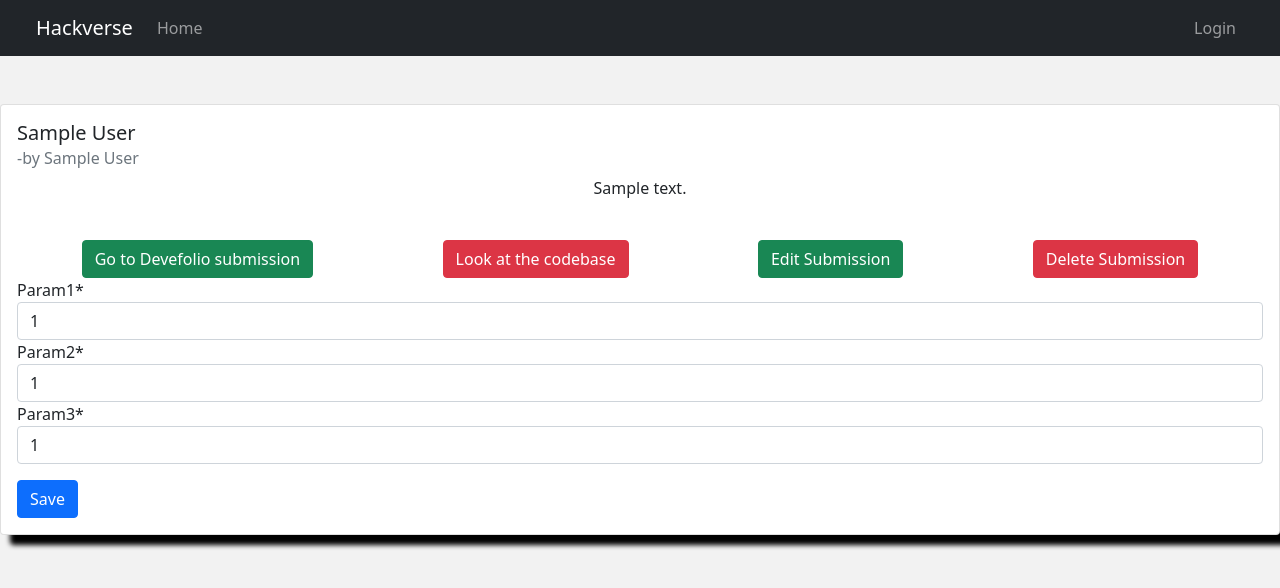
After one commit to aritrasinha108/hackverse-judging, a Django app: page /auth/submissions/1 in a window 1280 px wide. The commit adds this page. Shown: the top 588 px of the page. Run offline with Django 4.2, Linux system fonts and the light colour scheme; tables that the repository leaves empty hold one stand-in row (values such as "Sample post"); some libraries are stand-ins or nearby versions.

Commit message:
Add Judging Params and marking features

```diff
--- a/accounts/forms.py
+++ b/accounts/forms.py
@@ -1,8 +1,9 @@
-from dataclasses import fields
+from dataclasses import field, fields
+from wsgiref.validate import validator
 from django import forms
 from django.contrib.auth.forms import UserCreationForm, UserChangeForm
 from .models import User,Submissions
-
+from django.core.validators import MinValueValidator, MaxValueValidator
 from crispy_forms.helper import FormHelper
 from crispy_forms.layout import Submit
 
@@ -21,3 +22,8 @@ class SubmissionForm(forms.ModelForm):
     class Meta:
         model = Submissions
         fields = ['title', 'description', 'devfolio_link', 'codebase_link', 'team_name', 'member_name', 'member_email', 'member_phone']
+
+class JudgementForm(forms.ModelForm):
+    class Meta:
+        model = Submissions
+        fields = ['param1', 'param2', 'param3']
--- a/accounts/models.py
+++ b/accounts/models.py
@@ -1,5 +1,7 @@
+from wsgiref.validate import validator
 from django.db import models
 from django.contrib.auth.models import AbstractUser
+from django.core.validators import MinValueValidator, MaxValueValidator
 
 # Create your models here.
 
@@ -15,6 +17,12 @@ class Submissions(models.Model):
     member_name = models.CharField(blank=False, max_length=30)
     member_email = models.EmailField()
     member_phone = models.CharField(max_length=13)
+    judge = models.ManyToManyField(User)
+    validator = [ MinValueValidator(0), MaxValueValidator(100)]
+    param1 = models.IntegerField(validators=validator , default=0)
+    param2 = models.IntegerField(validators=validator, default=0)
+    param3 = models.IntegerField(validators=validator, default=0)
+    total = models.IntegerField(default=0)
 
 
     def __str__(self):
--- a/accounts/urls.py
+++ b/accounts/urls.py
@@ -8,4 +8,5 @@ urlpatterns = [
     path('submissions/new', views.create_submission, name="Create"),
     path('submissions/<int:sub_id>/edit', views.edit_submission, name="Edit"),
     path('submissions/<int:sub_id>/delete', views.delete_submission, name="Delete"),
+    path('submissions/<int:sub_id>', views.view_submission, name="ViewSub"),
 ]
--- a/accounts/views.py
+++ b/accounts/views.py
@@ -1,6 +1,6 @@
 from django.shortcuts import render,redirect
 from django.contrib.admin.views.decorators import staff_member_required
-from .forms import NewUserCreationForm, SubmissionForm
+from .forms import NewUserCreationForm, SubmissionForm, JudgementForm
 from .models import Submissions
 # Create your views here.
 
@@ -56,3 +56,14 @@ def edit_submission(request,sub_id):
 def delete_submission(request, sub_id):
     Submissions.objects.filter(id=sub_id).delete()
     return redirect('/auth/submissions')
+
+def view_submission(request,sub_id):
+  submission = Submissions.objects.get(pk = sub_id)
+  if request.method == 'POST':
+        judgeform = JudgementForm(request.POST, instance=submission)
+        if judgeform.is_valid():
+            submission.total = judgeform.cleaned_data['param1'] + judgeform.cleaned_data['param2'] + judgeform.cleaned_data['param3']
+            judgeform.save()
+            submission.save()
+  form = JudgementForm(instance= submission)
+  return render(request, 'accounts/view_submission.html', {'submission': submission,'form':form})
--- a/hackverse_judging/settings.py
+++ b/hackverse_judging/settings.py
@@ -79,8 +79,8 @@ DATABASES = {
     'default': {
        'ENGINE': 'django.db.backends.mysql',
         'NAME': 'hackverse_judging',
-        'USER': '',
-        'PASSWORD': '',
+        'USER': 'MYSELF',
+        'PASSWORD': 'JohnyInglis02*',
         'HOST': 'localhost',
         'PORT': '3306',
     }
--- /dev/null
+++ b/templates/accounts/view_submission.html
@@ -0,0 +1,32 @@
+{% extends 'base.html' %}
+
+{% load crispy_forms_tags %}
+
+{% block title %}
+{{ submission.title }}
+{% endblock %}
+
+
+{% block content %}
+<div class="card my-5" style="box-shadow:10px 10px 5px black;" data-id="<%= book.id %>">
+    <div class="card-body">
+        <h5 class="card-title font-weight-bold">{{submission.title}}</h5>
+        <h6 class="card-subtitle mb-2 text-muted"> -by {{submission.team_name}} </h6>
+        <p class="card-text text-center font-italic">{{ submission.description }}</p>
+           <br>
+            <div class="d-flex flex-row justify-content-around">
+            <a href="{{submission.devfolio_link}}" target="_blank" class="btn btn-success">Go to Devefolio submission</a>
+            <a href="{{submission.codebase_link}}" target="_blank" class="btn btn-danger">Look at the codebase</a>
+            <a href="/auth/submissions/{{submission.id}}/edit" class="btn btn-success">Edit Submission</a>
+            <a href="/auth/submissions/{{submission.id}}/delete" class="btn btn-danger">Delete Submission</a>
+            </div>
+                <form method="post">
+                    {% csrf_token %}
+
+                    {{ form | crispy }}
+
+                    <button type="submit" class="btn btn-primary mt-3">Save</button>
+                </form>
+    </div>
+</div>
+{% endblock %}
--- a/templates/base.html
+++ b/templates/base.html
@@ -23,7 +23,7 @@
           <div class="collapse navbar-collapse" id="navbarTogglerDemo02">
             <ul class="navbar-nav me-auto mb-2 mb-lg-0">
               <li class="nav-item">
-                <a class="nav-link" aria-current="page" href="/">Home</a>
+                <a class="nav-link" aria-current="page" href="/auth/submissions">Home</a>
               </li>
             </ul>
             <div>
```
Also changed, not shown: templates/accounts/view_submissions.html (+15 -7 lines), accounts/migrations/0003_submissions_judge.py (added), accounts/migrations/0004_submissions_param1_submissions_param2_and_more.py (added), accounts/migrations/0005_submissions_total.py (added), templates/accounts/create_submission.html (line endings or trailing spaces).
